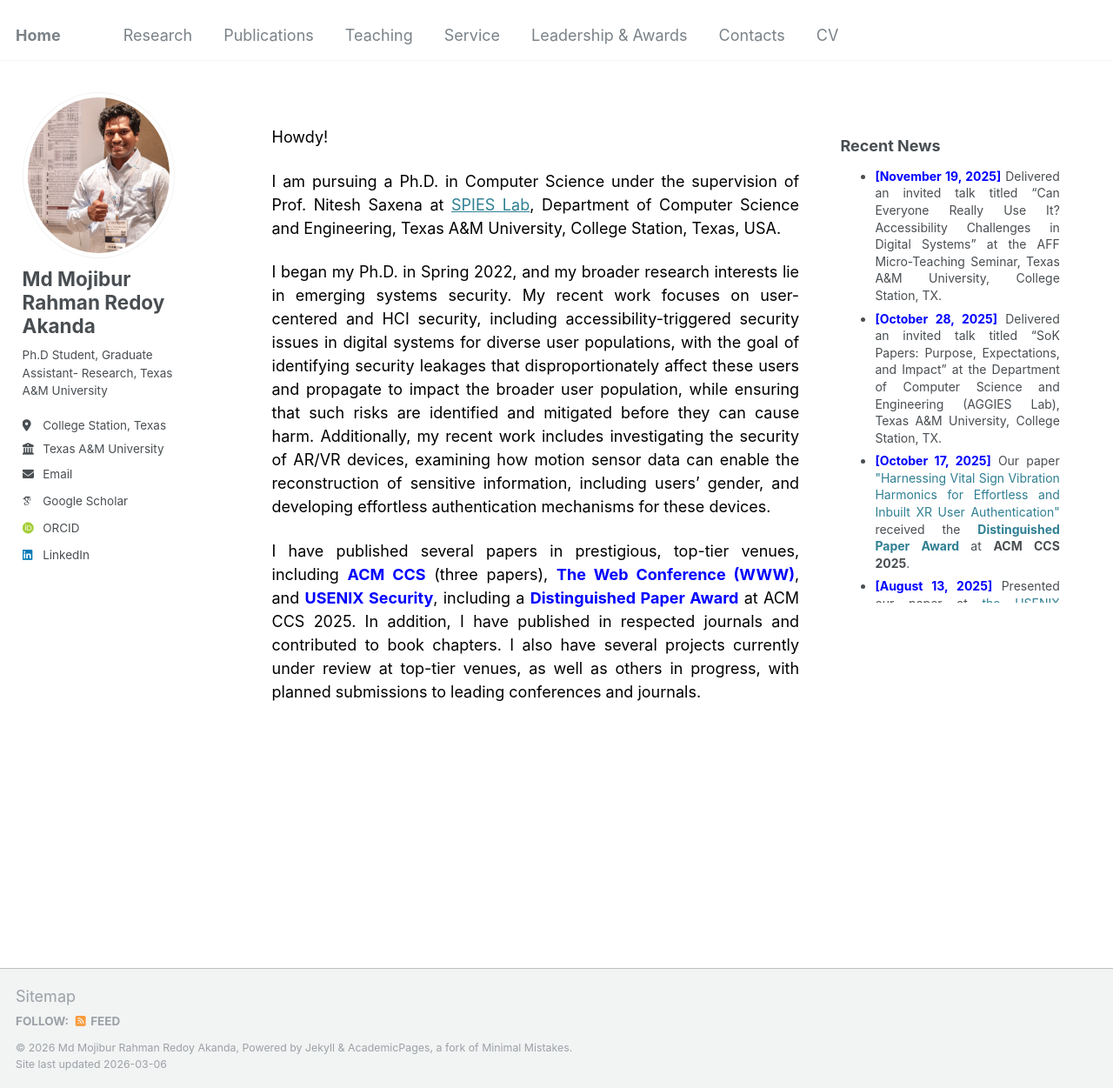
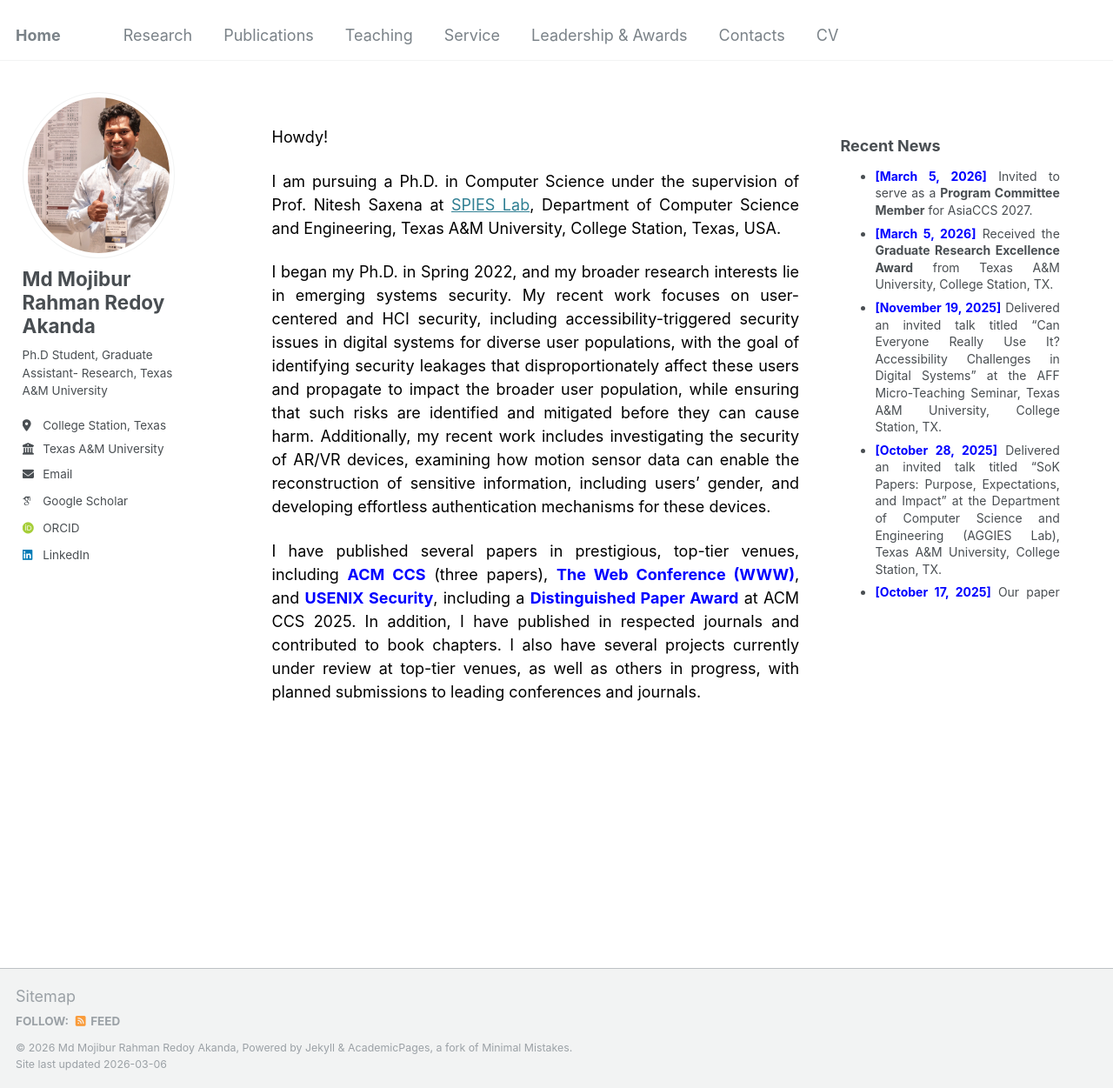
Before and after one commit to redoyakanda/redoyakanda.github.io, a Jekyll site: the page built from _pages/about.md, in a window 1280 px wide and 1251 px high. Shown: the whole window at 87% size. Built offline with Jekyll 4.4.1, drawn with Linux system fonts in a browser that asks for light colours; some web fonts are replaced.

Commit message:
Update recent-news.html

```diff
--- a/_includes/recent-news.html
+++ b/_includes/recent-news.html
@@ -1,6 +1,18 @@
 <div class="widget">
   <h3 class="widget-title">Recent News</h3>
   <ul class="recent-news">
+
+        <li>
+  <span class="news-date" style="color:blue;"><b>[March 5, 2026]</b></span>
+  Invited to serve as a <b>Program Committee Member</b> for
+  <span class="paper-title">AsiaCCS 2027</span>.
+</li>
+
+        <li>
+      <span class="news-date" style="color:blue;"><b>[March 5, 2026]</b></span>
+      Received the <b>Graduate Research Excellence Award</b> from
+      <span class="paper-title">Texas A&M University, College Station, TX</span>.
+    </li>
 
     <li>
   <span class="news-date" style="color:blue;"><b>[November 19, 2025]</b></span>
```
